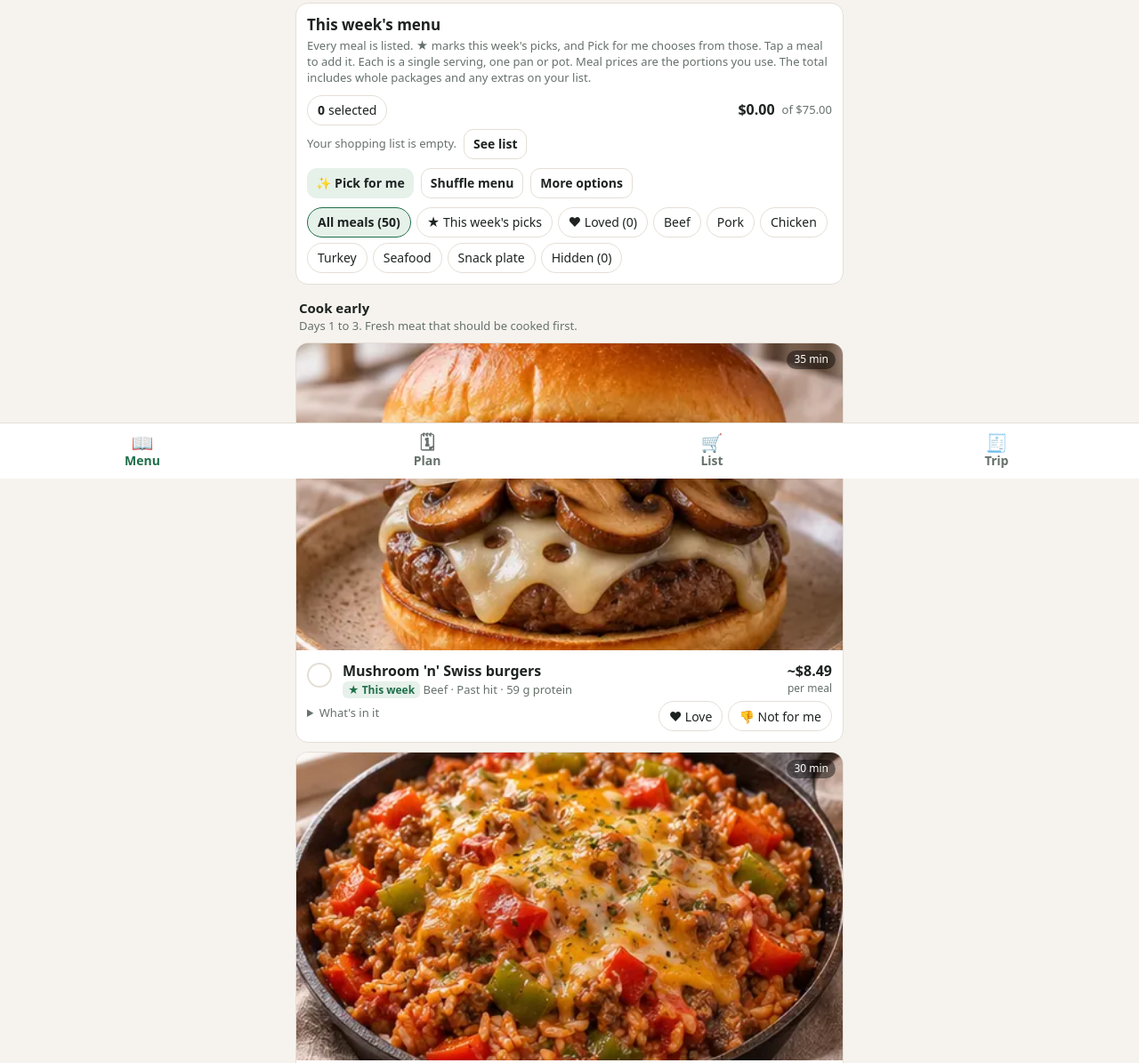
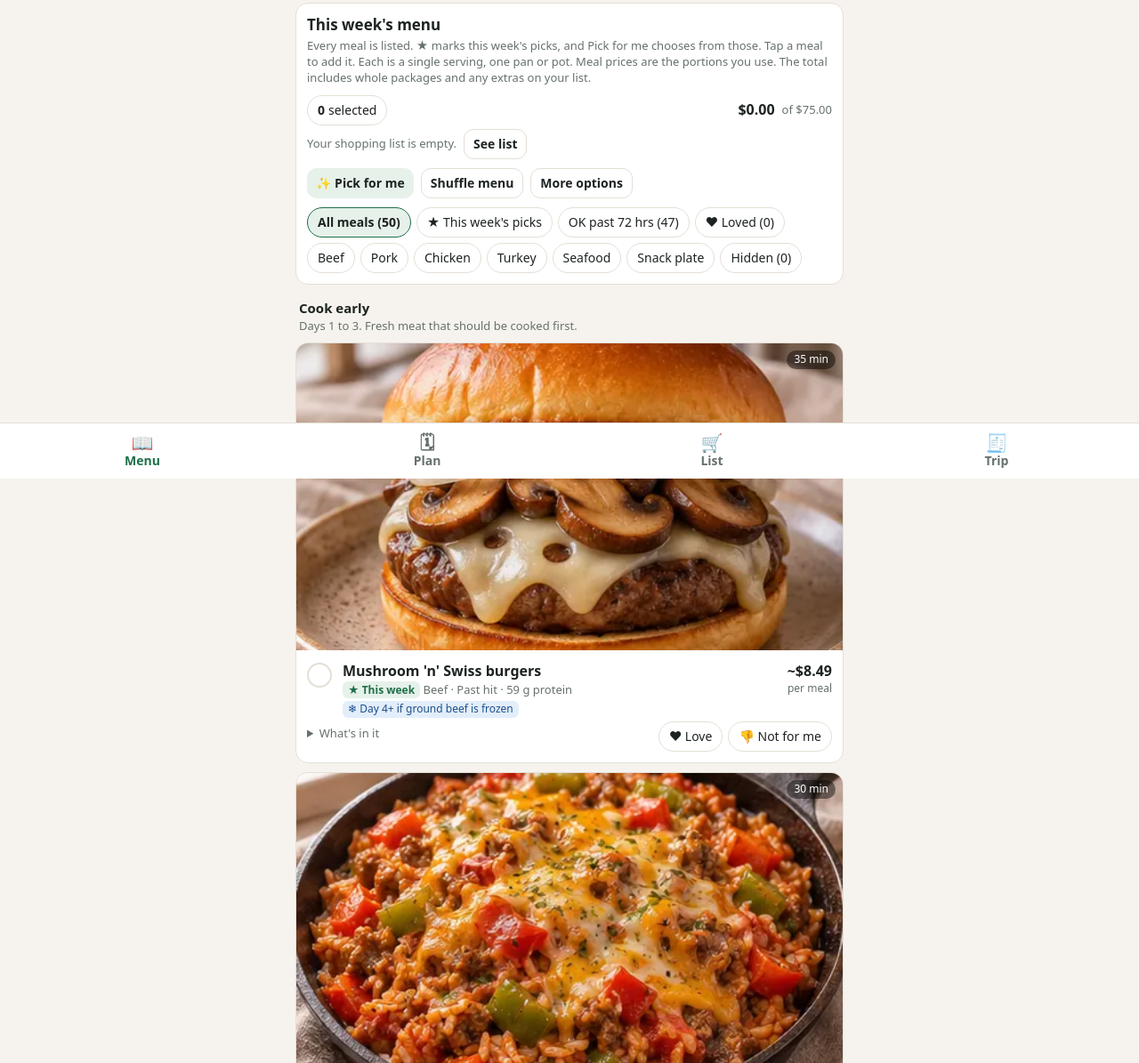
Before and after one commit to ohsusannamarie/weekly-kroger-planner, a plain HTML site: page index.html in a window 1280 px wide. Shown: the part 262-1457 px from the top of the page at 89% size. Drawn offline with Linux system fonts and the light colour scheme.

Commit message:
Label every meal against the 72 hour rule
Each meal now shows whether it is OK any day (no fresh protein), OK on
day 4+ if its named protein is frozen on shopping day, or days 1 to 3
only (deli ham, which freezes poorly). Adds an "OK past 72 hrs" Menu
filter, keeps ham meals in days 1 to 3 when auto-placing, warns in Plan
when a ham meal is set to freeze, and names the protein to freeze in the
Trip checklist. Midweek lane text no longer suggests cooking past day 3.

Co-Authored-By: Claude Opus 5.5 <noreply@anthropic.com>
Claude-Session: https://claude.ai/code/session_017JL5S3tgoSo1tuDfmDt9kJ

```diff
--- a/index.html
+++ b/index.html
@@ -90,6 +90,7 @@ details summary{cursor:pointer;font-weight:600;padding:4px 0}
 .cost{font-variant-numeric:tabular-nums;font-weight:600}
 .tag{font-size:12px;border-radius:6px;padding:1px 6px;background:var(--line);color:var(--mute)}
 .tag.pick{background:var(--soft);color:var(--brand);font-weight:600}
+.tag.t72{display:inline-block;margin-top:4px}.tag.t72.any{background:var(--soft);color:var(--brand)}.tag.t72.frz{background:var(--ice);color:var(--ice-ink)}.tag.t72.early{background:var(--warnbg);color:var(--warn)}
 </style>
 </head>
 <body>
@@ -102,7 +103,7 @@ details summary{cursor:pointer;font-weight:600;padding:4px 0}
 "use strict";
 /* ========= DATA ========= */
 // p = price. obs:1 means seen on a real receipt (Apr-Aug 2026). Everything else is an estimate (shown as ~$).
-// f:1 = fresh perishable protein (subject to the 72 hour rule). s = store section. pan:1 = pantry item (assumed in stock until you flag it).
+// f:1 = fresh perishable protein (subject to the 72 hour rule). nf:1 = fresh protein that freezes poorly (cook by day 3). s = store section. pan:1 = pantry item (assumed in stock until you flag it).
 const SECTIONS=[["meat","Meat & deli"],["dairy","Dairy & eggs"],["produce","Produce"],["frozen","Frozen"],["grocery","Grocery & pantry"],["bakery","Bread & bakery"],["bev","Coffee & drinks"],["home","Household"]];
 const ITEMS={
  gbs:{n:"Ground Angus sirloin 90/10, 1 lb",p:10.49,obs:1,s:"meat",f:1},
@@ -112,7 +113,7 @@ const ITEMS={
  chk:{n:"Chicken breast, ~1.5 lb",p:7.49,s:"meat",f:1},
  pork:{n:"Boneless pork loin chop",p:5.00,obs:1,s:"meat",f:1},
  bacon:{n:"Thick-cut hardwood smoked bacon, 16 oz",p:4.79,obs:1,s:"meat",f:1},
- ham:{n:"Deli honey ham, ~0.75 lb",p:8.75,obs:1,s:"meat",f:1},
+ ham:{n:"Deli honey ham, ~0.75 lb",p:8.75,obs:1,s:"meat",f:1,nf:1},
  shrimp:{n:"Frozen raw shrimp, 12 oz",p:8.99,s:"frozen"},
  hwc:{n:"Heavy whipping cream, pint",p:3.39,obs:1,s:"dairy"},
  hwcq:{n:"Heavy whipping cream, quart",p:5.49,obs:1,s:"dairy"},
@@ -283,7 +284,7 @@ function art(m,sm){
   return `<span class="art${sm?" sm":""}"><img class="photo" src="meals/${m.id}.webp" alt="" width="480" height="320" loading="lazy" decoding="async"><span class="time">${m.m} min</span>${S.rate[m.id]==="love"?'<span class="heart" aria-hidden="true">♥</span>':""}</span>`;
 }
 const RAWMEAT=["gbs","gb80","gpork","turk","chk","pork","thighs","steak","italsaus"],CURED=["bacon","ham","rotis","kielb"];
-const LANES=[["early","Cook early","Days 1 to 3. Fresh meat that should be cooked first."],["mid","Midweek","Bacon, ham and rotisserie. Cook these in the middle of the week."],["pantry","Freezer & pantry","Frozen or shelf-stable. Save two of these for the end of the week."]];
+const LANES=[["early","Cook early","Days 1 to 3. Fresh meat that should be cooked first."],["mid","Midweek","Bacon, ham and rotisserie. Cook by day 3, or freeze the bacon on shopping day."],["pantry","Freezer & pantry","Frozen or shelf-stable. Save two of these for the end of the week."]];
 function lane(m){
   if(m.lane)return m.lane;
   const ids=m.items.map(([r])=>rid(r));
@@ -307,6 +308,19 @@ function suggest(n){
   return out;
 }
 function defMode(off){return off<FRESH_DAYS?"fresh":"freeze";}
+/* 72 hour rule: fresh protein is cooked within 72 hours of purchase, or frozen on shopping day.
+   any = no fresh protein, fine any day. freeze = fine after day 3 if its protein is frozen on shopping day.
+   early = uses a protein that freezes poorly (deli ham), so cook in days 1 to 3. */
+const SHORT={gbs:"ground beef",gb80:"ground beef",gpork:"ground pork",turk:"ground turkey",chk:"chicken",pork:"pork chop",bacon:"bacon",ham:"deli ham",italsaus:"Italian sausage",steak:"steak",thighs:"chicken thighs",rotis:"rotisserie chicken"};
+function freshOf(m){return [...new Set(m.items.map(([r])=>rid(r)).filter(i=>ITEMS[i].f))];}
+function tier(m){const f=freshOf(m);if(!f.length)return "any";return f.some(i=>ITEMS[i].nf)?"early":"freeze";}
+const listOf=a=>a.length<2?a.join(""):a.slice(0,-1).join(", ")+" and "+a[a.length-1];
+function tierTag(m){
+  const t=tier(m),f=freshOf(m).map(i=>SHORT[i]||ITEMS[i].n);
+  if(t==="any")return '<span class="tag t72 any" title="No fresh protein, so the 72 hour rule does not apply">✓ OK any day</span>';
+  if(t==="early")return `<span class="tag t72 early" title="${esc(listOf(f))} gets watery when frozen">Days 1 to 3 only</span>`;
+  return `<span class="tag t72 frz" title="Freeze the ${esc(listOf(f))} on shopping day">❄ Day 4+ if ${esc(listOf(f))} is frozen</span>`;
+}
 
 /* ========= LIST ENGINE ========= */
 function compute(){
@@ -395,12 +409,13 @@ function viewPlan(C){
       h+=`<div class="meal">${art(m,true)}<div style="flex:1;min-width:0"><div class="nm">${esc(m.n)}</div>
        <div class="mute">${m.m} min · ~${money(mealCost(m))}${m.g?` · ${m.k} kcal, ${m.g} g protein`:""} · ${kind(m)}</div>
        ${tagsOf(m).length?`<div class="chips" style="margin-top:4px">${tagsOf(m).map(t=>`<span class="tag">${esc(t)}</span>`).join("")}</div>`:""}
+       <div>${tierTag(m)}</div>
        <div class="row" style="margin-top:6px"><span class="mute">Cook on</span><select data-act="movemeal" data-d="${off}" data-i="${i}" style="min-height:34px;padding:4px 8px">${[0,1,2,3,4,5,6].map(o=>`<option value="${o}" ${o===off?"selected":""}>${esc(dayLabel(o))}</option>`).join("")}</select><span class="mute">${esc(LANES.find(x=>x[0]===lane(m))[1])}</span></div>
        ${fresh?`<div class="chips" style="margin-top:6px">
          <button class="chip ${sl.mode==="fresh"?"on":""}" data-act="mode" data-d="${off}" data-i="${i}" data-v="fresh">Cook fresh</button>
          <button class="chip ${sl.mode==="freeze"?"on ice":""}" data-act="mode" data-d="${off}" data-i="${i}" data-v="freeze">Freeze it</button>
          <button class="chip ${sl.mode==="midweek"?"on":""}" data-act="mode" data-d="${off}" data-i="${i}" data-v="midweek">Mid-week run</button></div>
-         ${late&&sl.mode==="fresh"?'<div class="mute" style="color:var(--warn);margin-top:4px">Cooking fresh here breaks the 72 hour rule.</div>':""}`:""}
+         ${late&&sl.mode==="fresh"?'<div class="mute" style="color:var(--warn);margin-top:4px">Cooking fresh here breaks the 72 hour rule.</div>':late&&sl.mode==="freeze"&&tier(m)==="early"?'<div class="mute" style="color:var(--warn);margin-top:4px">Deli ham gets watery when frozen. Move this to one of the first 3 days, or buy the ham on the Mid-week run.</div>':""}`:""}
        </div><div style="display:flex;flex-direction:column;gap:6px"><button class="chip love ${loved(sl.id)?"on":""}" data-act="love" data-id="${sl.id}" aria-label="Love" style="justify-content:center;min-width:44px">♥</button><button class="btn ghost sm" data-act="rm" data-d="${off}" data-i="${i}" aria-label="Remove">✕</button></div></div>`;
     });
     h+=`<button class="btn sec sm" style="margin-top:8px" data-act="pick" data-d="${off}">+ Add meal</button></div>`;
@@ -478,7 +493,7 @@ function viewTrip(C){
    <div class="mute">${spent>S.budget?money(spent-S.budget)+" over this week":money(S.budget-spent)+" of room left"}</div></div>`;
   if(fc){
     h+=`<div class="card"><h3>❄️ Freeze tonight (${fc} portion${fc===1?"":"s"})</h3><div class="mute" style="margin:2px 0 6px">Pack each protein as one flat single-meal portion so the small top freezer holds more. Move it to the fridge the night before you cook it.</div>`;
-    for(let o=0;o<7;o++)for(const sl of S.plan[o])if(sl.mode==="freeze"&&hasFresh(sl.id)){const m=meal(sl.id);h+=`<div class="item"><div class="t">${esc(m.n)}<div class="mute">cook ${esc(dayLabel(o))} · thaw ${esc(dayLabel(Math.max(0,o-1)))} night</div></div></div>`;}
+    for(let o=0;o<7;o++)for(const sl of S.plan[o])if(sl.mode==="freeze"&&hasFresh(sl.id)){const m=meal(sl.id);h+=`<div class="item"><div class="t">${esc(m.n)}<div class="mute">${tier(m)==="early"?'<span style="color:var(--warn)">deli ham freezes poorly, move this to days 1 to 3</span>':"freeze the "+esc(listOf(freshOf(m).map(i=>SHORT[i]||ITEMS[i].n)))} · cook ${esc(dayLabel(o))} · thaw ${esc(dayLabel(Math.max(0,o-1)))} night</div></div></div>`;}
     h+=`</div>`;
   }
   if(S.tripDone)h+=`<div class="card flag"><h3>Trip logged</h3><div class="mute" style="margin:2px 0 8px">Keep this week's plan and the freeze checklist until the week is over. When you are ready, start next week's menu.</div><button class="btn full" data-act="newweek">Start next week's menu</button></div>`;
@@ -562,6 +577,7 @@ function moreMenu(){
 const menuIds=()=>{const a=S.menu.ids.filter(i=>!isNo(i));planned().forEach(i=>{if(!a.includes(i))a.push(i);});return a;};
 function placeMeal(id,plan){
   const ln=lane(meal(id));
+  if(tier(meal(id))==="early"){let b=2;for(const d of [1,0]){if(plan[d].length<plan[b].length)b=d;}plan[b].push({id,mode:"fresh"});return;}
   const order=ln==="early"?[0,1,2,3,4,5,6]:ln==="mid"?[2,3,1,4,0,5,6]:[6,5,4,3,2,1,0];
   let best=order[0];
   for(const d of order){if(plan[d].length<plan[best].length)best=d;}
@@ -608,6 +624,7 @@ function viewMenu(C){
   let ids;
   if(f==="All") ids=picks.filter(id=>meal(id));
   else if(f==="Hidden") ids=MEALS.filter(m=>isNo(m.id)).map(m=>m.id);
+  else if(f==="Late") ids=MEALS.filter(m=>!isNo(m.id)&&tier(m)!=="early").map(m=>m.id);
   else ids=MEALS.filter(m=>!isNo(m.id)&&(f==="Library"||(f==="Loved"?loved(m.id):m.t===f))).map(m=>m.id);
   const target=sel.length>=5&&sel.length<=6;
   let h=`<div class="hero"><img src="bowl.jpg" alt="" onerror="this.remove()"><b>What sounds good this week?</b></div><div class="card"><h2 style="margin-bottom:2px">This week's menu</h2>
@@ -615,7 +632,7 @@ function viewMenu(C){
    <div class="row" style="margin-top:10px"><span class="chip ${target?"on":""}"><b>${sel.length}</b> selected</span><span class="sp"></span><b class="cost">${money(C.total)}</b><span class="mute">of ${money(S.budget)}</span></div>
    <div class="row mute" style="margin-top:4px;gap:8px;flex-wrap:wrap"><span id="menu-breakdown">${C.lines.length||C.run2.length?money(C.food)+" food · "+money(C.home)+" household"+(C.tax?" · "+money(C.tax)+" tax":""):"Your shopping list is empty."}</span><button class="btn ghost sm" data-act="tab" data-v="list">See list</button></div>
    <div class="row" style="margin-top:10px;flex-wrap:wrap"><button class="btn sec sm" data-act="pfm">✨ Pick for me</button><button class="btn ghost sm" data-act="mshuffle">Shuffle menu</button><button class="btn ghost sm" data-act="mmore">More options</button></div>
-   <div class="chips" style="margin-top:10px">${[["Library","All meals"],["All","★ This week's picks"],["Loved","♥ Loved"],["Beef","Beef"],["Pork","Pork"],["Chicken","Chicken"],["Turkey","Turkey"],["Seafood","Seafood"],["Snack plate","Snack plate"],["Hidden","Hidden"]].map(([t,l])=>`<button class="chip ${f===t?"on":""}" data-act="mfilter" data-v="${t}" aria-pressed="${f===t}">${l}${t==="Library"?" ("+MEALS.filter(m=>!isNo(m.id)).length+")":t==="Loved"?" ("+MEALS.filter(m=>loved(m.id)).length+")":t==="Hidden"?" ("+MEALS.filter(m=>isNo(m.id)).length+")":""}</button>`).join("")}</div></div>`;
+   <div class="chips" style="margin-top:10px">${[["Library","All meals"],["All","★ This week's picks"],["Late","OK past 72 hrs"],["Loved","♥ Loved"],["Beef","Beef"],["Pork","Pork"],["Chicken","Chicken"],["Turkey","Turkey"],["Seafood","Seafood"],["Snack plate","Snack plate"],["Hidden","Hidden"]].map(([t,l])=>`<button class="chip ${f===t?"on":""}" data-act="mfilter" data-v="${t}" aria-pressed="${f===t}">${l}${t==="Library"?" ("+MEALS.filter(m=>!isNo(m.id)).length+")":t==="Late"?" ("+MEALS.filter(m=>!isNo(m.id)&&tier(m)!=="early").length+")":t==="Loved"?" ("+MEALS.filter(m=>loved(m.id)).length+")":t==="Hidden"?" ("+MEALS.filter(m=>isNo(m.id)).length+")":""}</button>`).join("")}</div></div>`;
   if(C.total>S.budget){
     const usesBeef=C.lines.some(l=>l.id==="gbs");
     h+=`<div class="note bad"><b>${money(C.total-S.budget)} over budget.</b> Swap a pricier meal for a cheaper one, or tap Pick for me.${usesBeef?` <button class="btn sm" style="margin-top:6px" data-act="beef" data-v="gb80">Switch to 80/20 beef</button>`:""}</div>`;
@@ -632,7 +649,7 @@ function viewMenu(C){
         const items=m.items.map(([r,fr])=>ITEMS[rid(r)].n).join(", ");
     h+=`<div class="card ${on?"sel":""}" style="padding:0;overflow:hidden"><button class="mc" data-act="sel" data-id="${id}" aria-pressed="${on}" style="display:block;padding:0">${art(m)}<span style="display:flex;gap:12px;align-items:flex-start;padding:12px 12px 4px"><span class="ring">${on?"✓":""}</span>
       <span style="flex:1;min-width:0"><span class="nm" style="display:block;font-weight:700">${esc(m.n)}</span>
-      <span class="mute" style="display:block">${f!=="All"&&picks.includes(id)?'<span class="tag pick">★ This week</span> ':""}${esc(m.t)} · ${kind(m)}${m.g?` · ${m.g} g protein`:""}</span>
+      <span class="mute" style="display:block">${f!=="All"&&picks.includes(id)?'<span class="tag pick">★ This week</span> ':""}${esc(m.t)} · ${kind(m)}${m.g?` · ${m.g} g protein`:""}</span>${tierTag(m)}
       ${tagsOf(m).length?`<span class="chips" style="margin-top:5px">${tagsOf(m).map(t=>`<span class="tag">${esc(t)}</span>`).join("")}</span>`:""}</span>
       <span class="cost" style="white-space:nowrap">${on?"✓ ":""}~${money(mealCost(m))}<span class="mute" style="display:block;font-weight:400;font-size:12px;text-align:right">per meal</span></span></span></button>
       <div class="row" style="padding:0 12px 12px;align-items:flex-start"><details style="flex:1;min-width:0"><summary class="mute" style="font-weight:500">What's in it</summary><div class="mute" style="margin-top:4px">${esc(items)}</div></details>
--- a/sw.js
+++ b/sw.js
@@ -1,5 +1,5 @@
 const prefix = 'dakota-groceries-';
-const cacheName = prefix + 'v5';
+const cacheName = prefix + 'v6';
 const assets = [
   './', './index.html', './manifest.webmanifest', './icon.svg', './bowl.jpg',
 
```
